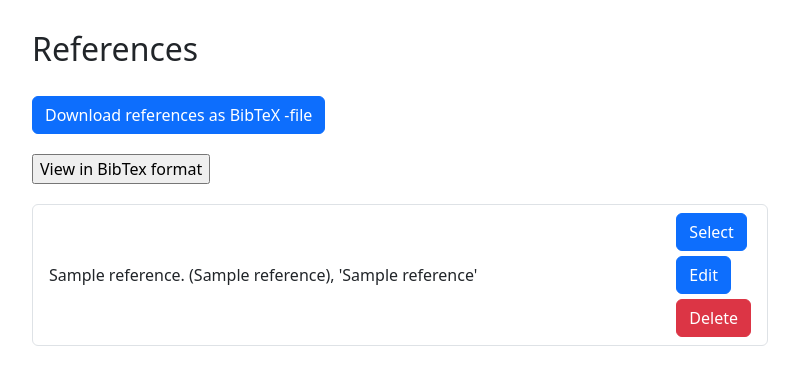
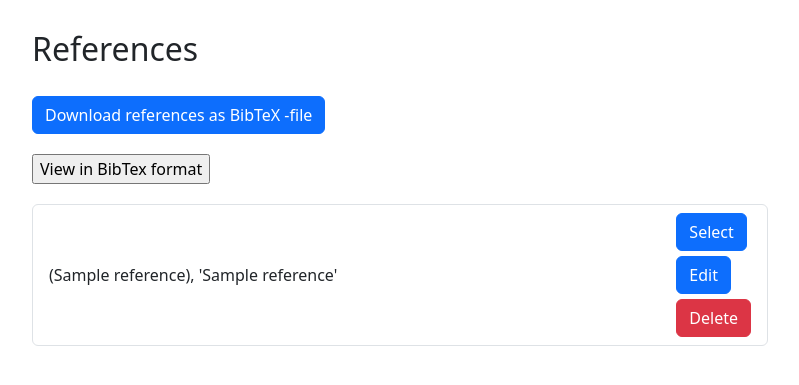
Before and after one commit to UncSald/KettuRepolainen, a Flask app: template src/templates/reference_list.html in a window 1280 px wide. Shown: the part 56-441 px from the top of the page, without its empty margins (50-849 px from the left). Run offline with Flask 3, Linux system fonts and the light colour scheme; the template is opened without the code that fills it: most values are stand-ins (such as "Sample title", 1, 10 or a date in 2020).

Commit message:
dont show anything for author if author is none

```diff
--- a/src/daos/reference_dao.py
+++ b/src/daos/reference_dao.py
@@ -154,7 +154,8 @@ class ReferenceDao:
         bibtex_data = ""
         for ref in references:
             ref_data = f"@{ref[Reference.TYPE.value]}""{"f"{ref[Reference.NAME.value]}"
-            ref_data += f',\n  author       = "{ref[Reference.AUTHOR.value]}"'
+            if ref[Reference.AUTHOR.value]:
+                ref_data += f',\n  author       = "{ref[Reference.AUTHOR.value]}"'
             if ref[Reference.TITLE.value]:
                 ref_data += f',\n  title        = "{ref[Reference.TITLE.value]}"'
             if ref[Reference.JOURNAL.value]:
--- a/src/templates/reference_list.html
+++ b/src/templates/reference_list.html
@@ -27,7 +27,7 @@ References
       <li class="list-group-item" style="display: flex; justify-content: space-between; align-items: center;">
         <div style="display: inline-block">
           <!-- author:-->
-            {{ reference[3] }}.
+          {% if reference[3] %} {{ reference[3] }}. {% endif %}
           {% if reference[10] %}
           <!--month and year-->
           ({{reference[10]}} {{reference[6]}}),
@@ -91,9 +91,8 @@ References
         @{{reference[1]}}&#123;{{reference[2]}},
         <p style="margin-left: 1.5em; margin-top: 0px; margin-bottom: 0px;">
           <!-- author:-->
-          author = &#123;{{ reference[3] }}&#125;,
+          {% if reference[3] %} author = &#123;{{ reference[3] }}&#125;, <br>{% endif %}
 
-          <br>
           <!--title-->
           title = &#123;{{ reference[4] }}&#125;,
 
```
